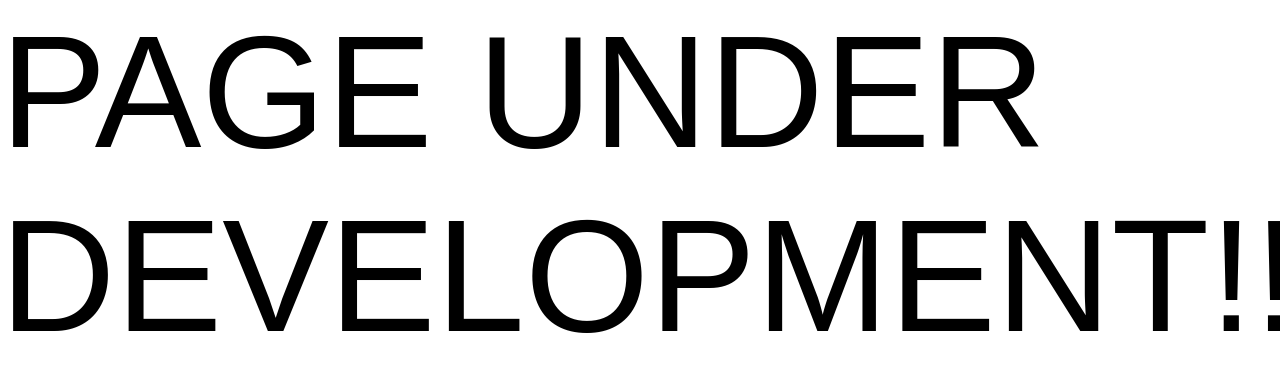
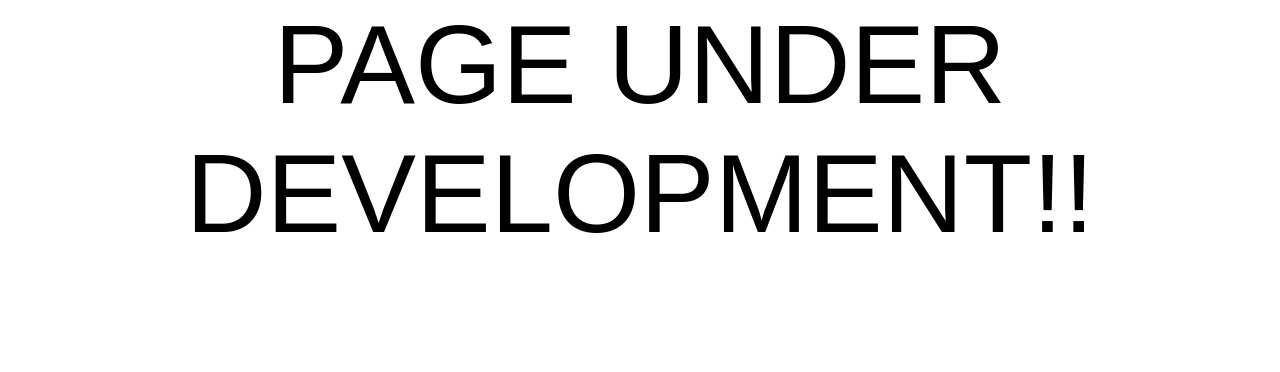
Before and after one commit to idgaf11/ams-project, a plain HTML site: page docs/home.html in a window 1280 px wide. Drawn offline with Linux system fonts and the light colour scheme; a web font is replaced by a local one.

Commit message:
update docs/assets/css/home-style.css

```diff
--- a/docs/assets/css/home-style.css
+++ b/docs/assets/css/home-style.css
@@ -5,12 +5,11 @@
   box-sizing: border-box;
 }
 body{
-  display: flex;
-  justify-content: center;
   font-family: 'Convergence', sans-serif;
 }
 
 .txt{
   width: 100%;
-  font-size: 10rem;
+  font-size: 7rem;
+  text-align: center;
 }
```
